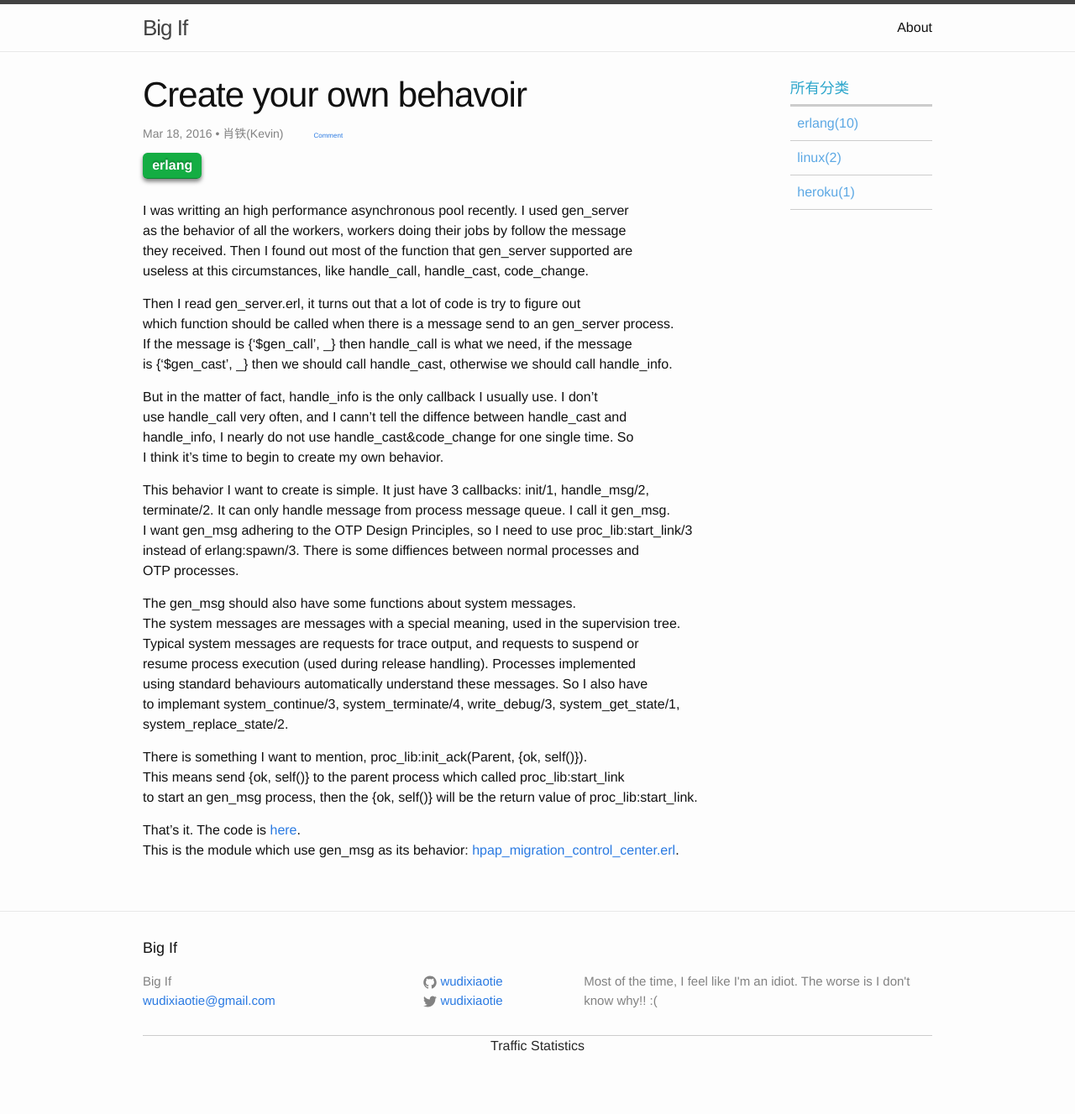
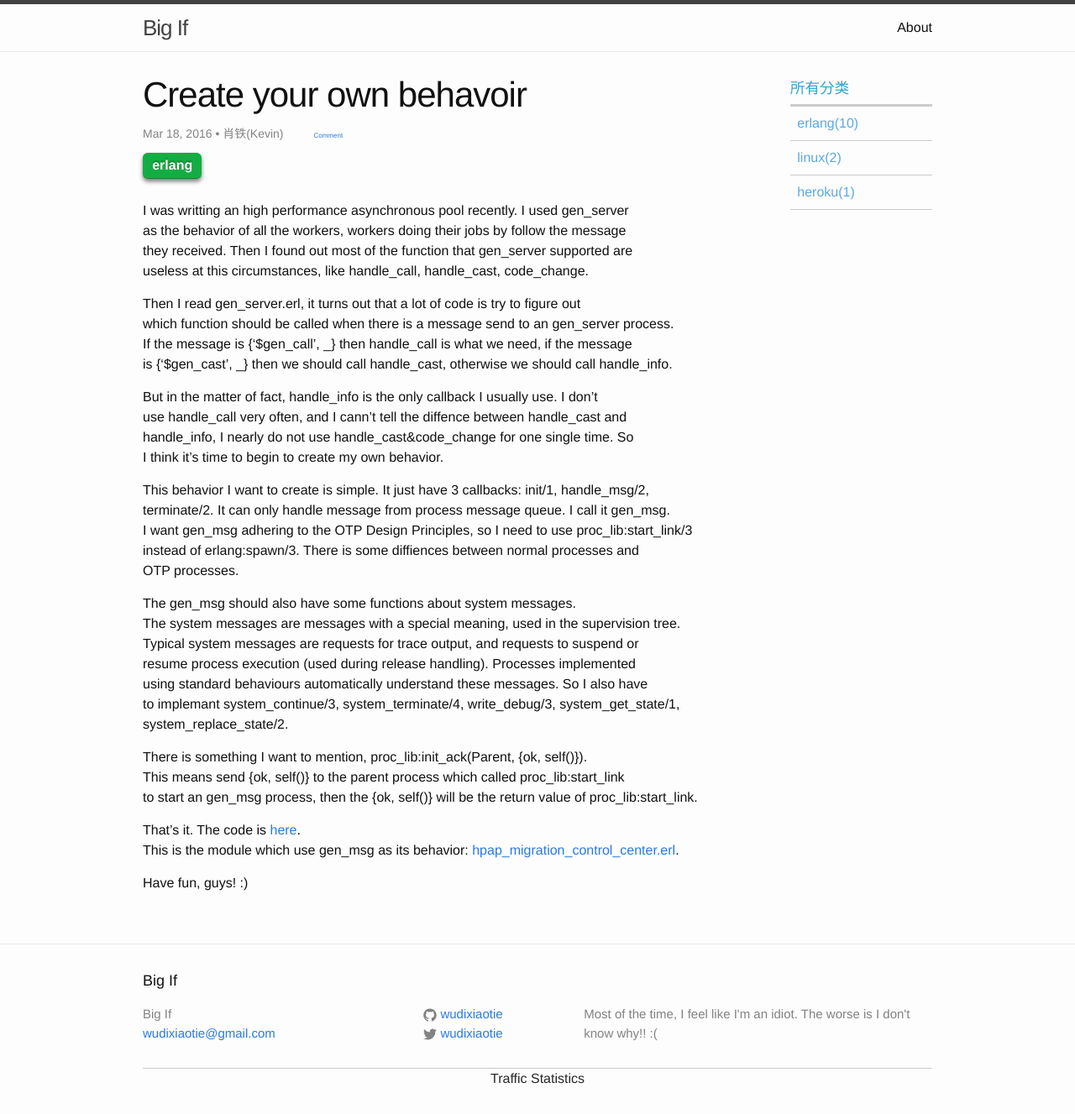
Before and after one commit to wudixiaotie/wudixiaotie.github.io, a Jekyll site: the page built from _posts/2016-03-18-create-your-own-behavior.md, in a window 1280 px wide. Shown: the whole page at 84% size. Built offline with Jekyll 4.4.1, drawn with Linux system fonts in a browser that asks for light colours; comment, search, counter and statistics services are not loaded; before the commit the page ends 1288 px from its top, so only the background shows below that.

Commit message:
new post

```diff
--- a/_posts/2016-03-18-create-your-own-behavior.md
+++ b/_posts/2016-03-18-create-your-own-behavior.md
@@ -46,3 +46,6 @@ to start an gen_msg process, then the {ok, self()} will be the return value of p
 
 That's it. The code is [here](https://github.com/wudixiaotie/hpap/blob/master/src/hpap/gen_msg.erl).
 This is the module which use gen_msg as its behavior: [hpap_migration_control_center.erl](https://github.com/wudixiaotie/hpap/blob/master/src/hpap/hpap_migration_control_center.erl).
+
+
+Have fun, guys! :)
```
